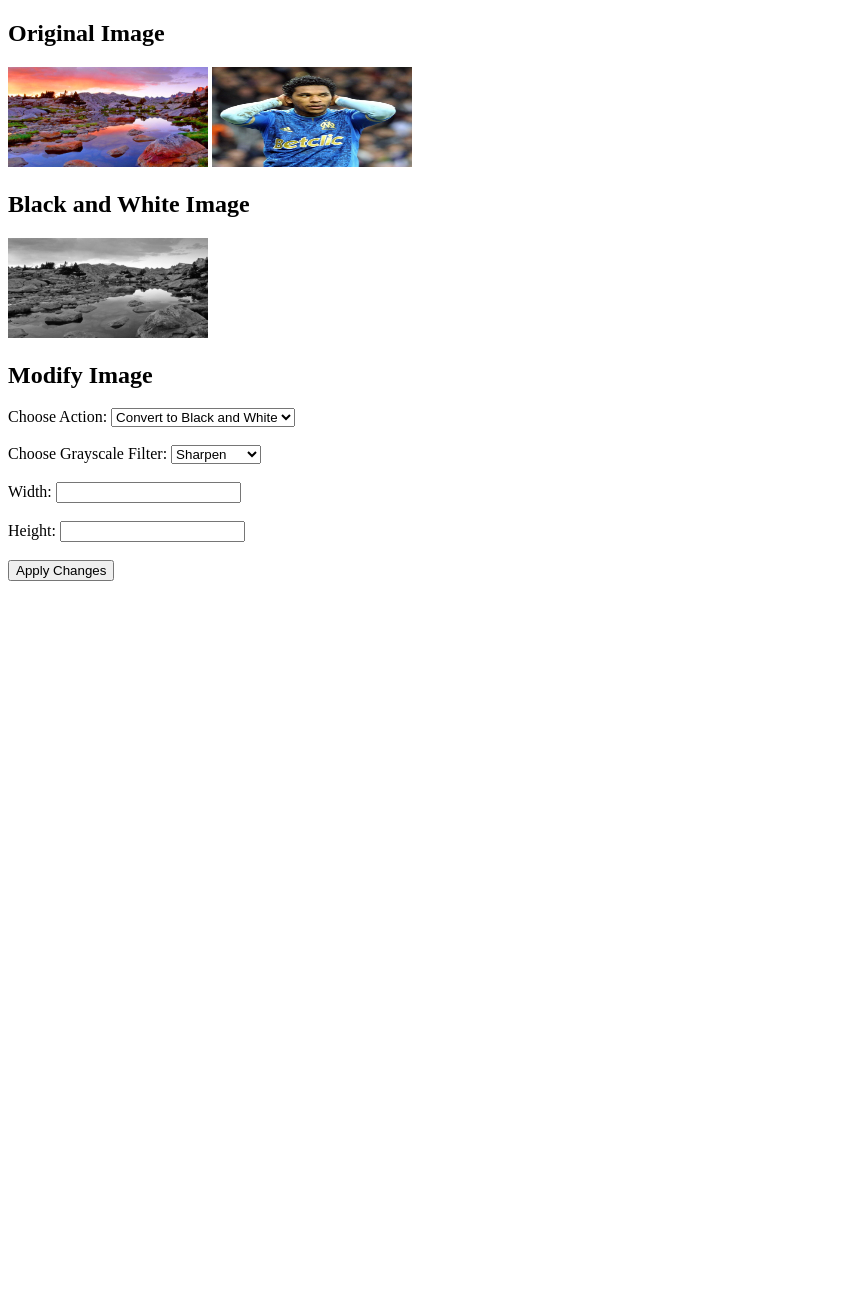
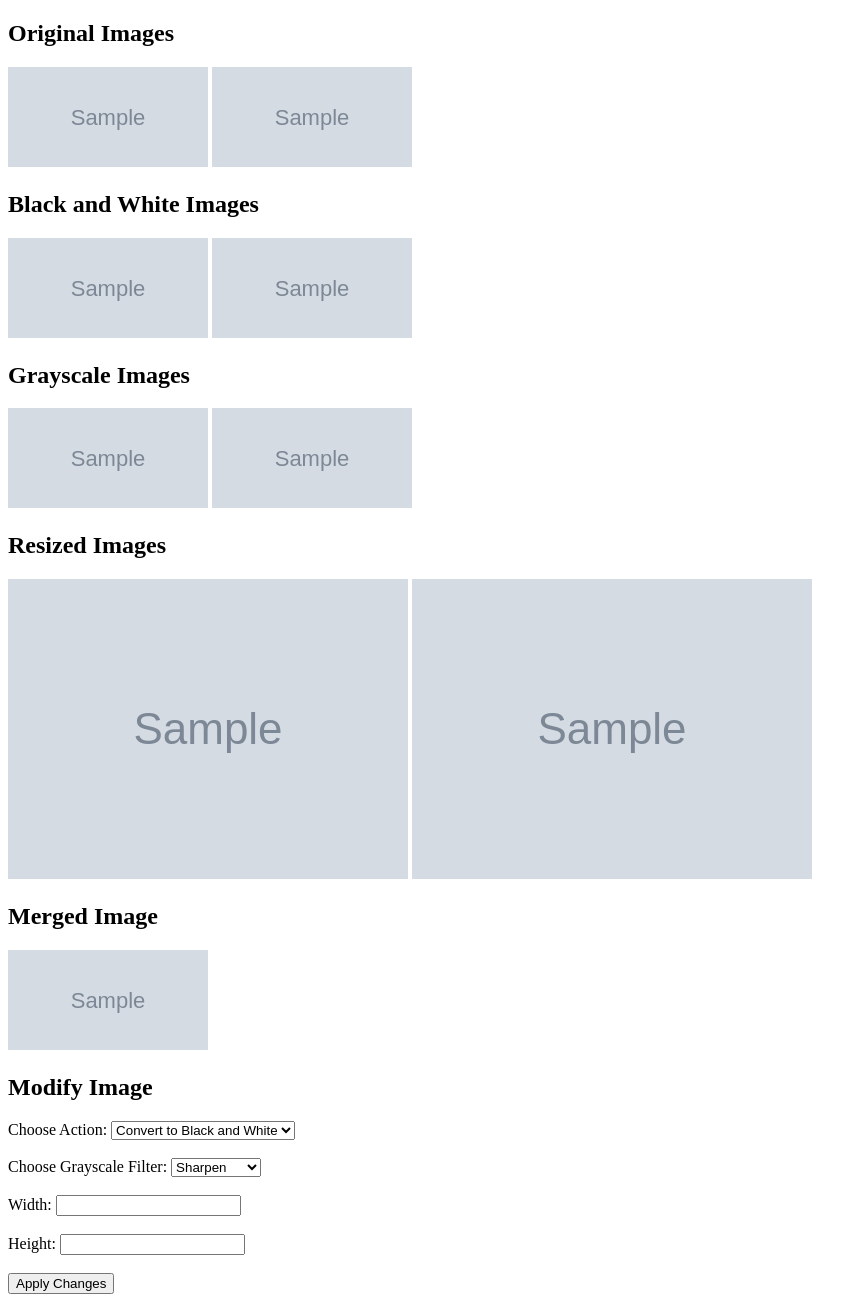
Before and after one commit to Hugo-P3663/ProjetImg_Mazingue_Pradier_WEB2, a Django app: page /process_image/1/ in a window 1280 px wide. Shown: the whole page, without its empty margins (0-867 px from the left). Before the commit the page ends 581 px from the top, so only its background shows below. Run offline with Django 5.2, Linux system fonts and the light colour scheme; data comes from the database, SQL or seed files in the repository; tables that the repository leaves empty hold one stand-in row (values such as "Sample post"); grey boxes marked "Sample" are stand-in pictures.

Commit message:
ajout des fonctionnalités pour deux images

```diff
--- a/projet_img/mm_hp/models.py
+++ b/projet_img/mm_hp/models.py
@@ -3,7 +3,10 @@
 class ImageModel(models.Model):
     original_image1 = models.ImageField(upload_to='original/')
     original_image2 = models.ImageField(upload_to='original/')
-    black_and_white_image = models.ImageField(upload_to='blackAndWhite/', blank=True, null=True)
-    resized_image = models.ImageField(upload_to='resize/', blank=True, null=True)
-    grayscale_image = models.ImageField(upload_to='grayscale/', blank=True, null=True)
+    black_and_white_image1 = models.ImageField(upload_to='blackAndWhite/', blank=True, null=True)
+    black_and_white_image2 = models.ImageField(upload_to='blackAndWhite/', blank=True, null=True)
+    resized_image1 = models.ImageField(upload_to='resized/', blank=True, null=True)
+    resized_image2 = models.ImageField(upload_to='resized/', blank=True, null=True)
+    grayscale_image1 = models.ImageField(upload_to='grayscale/', blank=True, null=True)
+    grayscale_image2 = models.ImageField(upload_to='grayscale/', blank=True, null=True)
     merged_image = models.ImageField(upload_to='merged/', blank=True, null=True)
--- a/projet_img/mm_hp/templates/process_image.html
+++ b/projet_img/mm_hp/templates/process_image.html
@@ -7,46 +7,60 @@
   </head>
   <body>
     <!-- Affichage des images importées -->
-    <h2>Original Image</h2>
+    <h2>Original Images</h2>
     <img
       src="{{ image.original_image1.url }}"
-      alt="Original Image"
+      alt="Original Image 1"
       width="200"
       height="100"
     />
     <img
       src="{{ image.original_image2.url }}"
-      alt="Original Image"
+      alt="Original Image 2"
       width="200"
       height="100"
     />
 
-    <!-- Affichage de l'image en nuances de gris -->
-    {% if image.grayscale_image %}
-    <h2>Grayscale Image</h2>
+    <!-- Affichage des images en noir et blanc -->
+    {% if image.black_and_white_image1 %}
+    <h2>Black and White Images</h2>
     <img
-      src="{{ image.grayscale_image.url }}"
-      alt="Grayscale Image"
+      src="{{ image.black_and_white_image1.url }}"
+      alt="Black and White Image 1"
+      width="200"
+      height="100"
+    />
+    <img
+      src="{{ image.black_and_white_image2.url }}"
+      alt="Black and White Image 2"
       width="200"
       height="100"
     />
     {% endif %}
 
-    <!-- Affichage de l'image modifiée en noir et blanc -->
-    {% if image.black_and_white_image %}
-    <h2>Black and White Image</h2>
+    <!-- Affichage de l'image en nuances de gris -->
+    {% if image.grayscale_image1 %}
+    <h2>Grayscale Images</h2>
     <img
-      src="{{ image.black_and_white_image.url }}"
-      alt="Black and White Image"
+      src="{{ image.grayscale_image1.url }}"
+      alt="Grayscale Image 1"
+      width="200"
+      height="100"
+    />
+    <img
+      src="{{ image.grayscale_image2.url }}"
+      alt="Grayscale Image 2"
       width="200"
       height="100"
     />
     {% endif %}
 
     <!-- Affichage de l'image redimensionnée -->
-    {% if image.resized_image %}
-    <h2>Resized Image</h2>
-    <img src="{{ image.resized_image.url }}" alt="Resized Image" />
+    {% if image.resized_image1 %}
+    <h2>Resized Images</h2>
+    <img src="{{ image.resized_image1.url }}" alt="Resized Image 1" />
+    {% endif %} {% if image.resized_image2 %}
+    <img src="{{ image.resized_image2.url }}" alt="Resized Image 2" />
     {% endif %}
 
     <!-- Affichage de l'image fusionnée -->
--- a/projet_img/mm_hp/views.py
+++ b/projet_img/mm_hp/views.py
@@ -38,78 +38,126 @@
         elif action == 'merge':
             merge_images(image)
 
+        # Rafraîchir les données de l'objet image depuis la base de données après les modifications
         image.refresh_from_db()
 
+    # Envoyer le contexte mis à jour au template
     return render(request, 'process_image.html', {'image': image, 'form': ImageForm()})
 
+
 def apply_black_and_white(image_obj):
-    with open(image_obj.original_image1.path, 'rb') as f:
-        original_image1 = Image.open(f)
-        black_and_white_image = original_image1.convert('L')
+    with open(image_obj.original_image1.path, 'rb') as f1, open(image_obj.original_image2.path, 'rb') as f2:
+        original_image1 = Image.open(f1)
+        original_image2 = Image.open(f2)
 
-        # Construire le chemin de destination pour l'image en noir et blanc
+        # Convertir les deux images en noir et blanc
+        black_and_white_image1 = original_image1.convert('L')
+        black_and_white_image2 = original_image2.convert('L')
+
+        # Construire le chemin de destination pour les images en noir et blanc
         destination_dir = os.path.join(settings.MEDIA_ROOT, 'bw')
         os.makedirs(destination_dir, exist_ok=True)
 
-        # Extraire le nom du fichier original
-        original_image_name = os.path.basename(image_obj.original_image1.name)
+        # Extraire le nom du fichier original pour les deux images
+        original_image1_name = os.path.basename(image_obj.original_image1.name)
+        original_image2_name = os.path.basename(image_obj.original_image2.name)
 
-        # Construire le chemin complet du fichier en noir et blanc
-        black_and_white_image_path = os.path.join(destination_dir, 'bw_' + original_image_name)
+        # Construire les chemins complets pour les images en noir et blanc
+        black_and_white_image1_path = os.path.join(destination_dir, 'bw_' + original_image1_name)
+        black_and_white_image2_path = os.path.join(destination_dir, 'bw_' + original_image2_name)
 
-        # Enregistrer l'image en noir et blanc
-        black_and_white_image.save(black_and_white_image_path)
+        # Enregistrer les images en noir et blanc
+        black_and_white_image1.save(black_and_white_image1_path)
+        black_and_white_image2.save(black_and_white_image2_path)
 
-        # Enregistrer le chemin de l'image en noir et blanc dans le modèle
-        image_obj.black_and_white_image = 'bw/bw_' + original_image_name
+        # Enregistrer les chemins des images en noir et blanc dans le modèle
+        image_obj.black_and_white_image1 = 'bw/bw_' + original_image1_name
+        image_obj.black_and_white_image2 = 'bw/bw_' + original_image2_name
+        image_obj.save()
+
+def apply_resize(image_obj, width, height):
+    with open(image_obj.original_image1.path, 'rb') as f1, open(image_obj.original_image2.path, 'rb') as f2:
+        original_image1 = Image.open(f1)
+        original_image2 = Image.open(f2)
+
+        # Redimensionner les deux images
+        resized_image1 = original_image1.resize((width, height))
+        resized_image2 = original_image2.resize((width, height))
+
+        # Construire le chemin de destination pour les images redimensionnées
+        destination_dir = os.path.join(settings.MEDIA_ROOT, 'resized')
+        os.makedirs(destination_dir, exist_ok=True)
+
+        # Extraire le nom du fichier original pour les deux images
+        original_image1_name = os.path.basename(image_obj.original_image1.name)
+        original_image2_name = os.path.basename(image_obj.original_image2.name)
+
+        # Construire les chemins complets pour les images redimensionnées
+        resized_image1_path = os.path.join(destination_dir, 'resized_' + original_image1_name)
+        resized_image2_path = os.path.join(destination_dir, 'resized_' + original_image2_name)
+
+        # Enregistrer les images redimensionnées
+        resized_image1.save(resized_image1_path)
+        resized_image2.save(resized_image2_path)
+
+        # Enregistrer les chemins des images redimensionnées dans le modèle
+        image_obj.resized_image1 = 'resized/' + os.path.basename(resized_image1_path)
+        image_obj.resized_image2 = 'resized/' + os.path.basename(resized_image2_path)
         image_obj.save()
 
 
-def apply_resize(image, width, height):
-    img = Image.open(image.original_image1.path)
-    resized_image = img.resize((width, height))
+def apply_grayscale_filter(image_obj, filter_type):
+    with open(image_obj.original_image1.path, 'rb') as f1, open(image_obj.original_image2.path, 'rb') as f2:
+        original_image1 = Image.open(f1)
+        original_image2 = Image.open(f2)
 
-    # Construire le chemin de destination pour l'image redimensionnée
-    destination_dir = os.path.join(settings.MEDIA_ROOT, 'resized')
-    os.makedirs(destination_dir, exist_ok=True)
+        # Appliquer un filtre de couleur à l'image
+        if filter_type == 'BLUR':
+            grayscale_image1 = original_image1.filter(ImageFilter.BLUR)
+            grayscale_image2 = original_image2.filter(ImageFilter.BLUR)
+        elif filter_type == 'CONTOUR':
+            grayscale_image1 = original_image1.filter(ImageFilter.CONTOUR)
+            grayscale_image2 = original_image2.filter(ImageFilter.CONTOUR)
+        elif filter_type == 'DETAIL':
+            grayscale_image1 = original_image1.filter(ImageFilter.DETAIL)
+            grayscale_image2 = original_image2.filter(ImageFilter.DETAIL)
+        elif filter_type == 'EDGE_ENHANCE':
+            grayscale_image1 = original_image1.filter(ImageFilter.EDGE_ENHANCE)
+            grayscale_image2 = original_image2.filter(ImageFilter.EDGE_ENHANCE)
+        elif filter_type == 'EMBOSS':
+            grayscale_image1 = original_image1.filter(ImageFilter.EMBOSS)
+            grayscale_image2 = original_image2.filter(ImageFilter.EMBOSS)
+        elif filter_type == 'FIND_EDGES':
+            grayscale_image1 = original_image1.filter(ImageFilter.FIND_EDGES)
+            grayscale_image2 = original_image2.filter(ImageFilter.FIND_EDGES)
+        elif filter_type == 'SHARPEN':
+            grayscale_image1 = original_image1.filter(ImageFilter.SHARPEN)
+            grayscale_image2 = original_image2.filter(ImageFilter.SHARPEN)
+        else:
+            grayscale_image1 = original_image1
+            grayscale_image2 = original_image2
 
-    # Extraire le nom du fichier original
-    original_image_name = os.path.basename(image.original_image1.name)
-
-    # Construire le chemin complet du fichier redimensionné
-    resized_image_path = os.path.join(destination_dir, 'resized_' + original_image_name)
-
-    # Enregistrer l'image redimensionnée
-    resized_image.save(resized_image_path)
-
-    # Enregistrer le chemin de l'image redimensionnée dans le modèle
-    image.resized_image = 'resized/resized_' + original_image_name
-    image.save()
-
-def apply_grayscale_filter(image_obj, filter_type):
-    with open(image_obj.original_image1.path, 'rb') as f:
-        original_image1 = Image.open(f)
-        grayscale_image = nuance_de_gris(original_image1, ImageFilter.SHARPEN)
-
-        # Construire le chemin de destination pour l'image en nuances de gris
+        # Construire le chemin de destination pour les images en niveaux de gris
         destination_dir = os.path.join(settings.MEDIA_ROOT, 'grayscale')
         os.makedirs(destination_dir, exist_ok=True)
 
-        # Extraire le nom du fichier original
-        original_image_name = os.path.basename(image_obj.original_image1.name)
+        # Extraire le nom du fichier original pour les deux images
+        original_image1_name = os.path.basename(image_obj.original_image1.name)
+        original_image2_name = os.path.basename(image_obj.original_image2.name)
 
-        # Construire le chemin complet du fichier en nuances de gris
-        grayscale_image_path = os.path.join(destination_dir, 'grayscale_' + original_image_name)
+        # Construire les chemins complets pour les images en niveaux de gris
+        grayscale_image1_path = os.path.join(destination_dir, 'grayscale_' + original_image1_name)
 
-        # Enregistrer l'image en nuances de gris
-        grayscale_image.save(grayscale_image_path)
+        grayscale_image2_path = os.path.join(destination_dir, 'grayscale_' + original_image2_name)
 
-        # Enregistrer le chemin de l'image en nuances de gris dans le modèle
-        image_obj.grayscale_image = 'grayscale/grayscale_' + original_image_name
+        # Enregistrer les images en niveaux de gris
+        grayscale_image1.save(grayscale_image1_path)
+        grayscale_image2.save(grayscale_image2_path)
+
+        # Enregistrer les chemins des images en niveaux de gris dans le modèle
+        image_obj.grayscale_image1 = 'grayscale/grayscale_' + original_image1_name
+        image_obj.grayscale_image2 = 'grayscale/grayscale_' + original_image2_name
         image_obj.save()
-
-def nuance_de_gris(image, filtre):
-    return image.convert("L", palette=Image.ADAPTIVE, colors=256).filter(filtre)
 
 def merge_images(image_obj):
     with open(image_obj.original_image1.path, 'rb') as f1, open(image_obj.original_image2.path, 'rb') as f2:
```
Also changed, not shown: projet_img/db.sqlite3, projet_img/media/bw/bw_Cool-and-Beautiful-Nature-desktop-wallpaper-image-2560X1600-1600x1200-3458915151.jpg (deleted), projet_img/media/original/3_wt8ZSwa.jpg (deleted), projet_img/media/original/Cool-and-Beautiful-Nature-desktop-wallpaper-image-2560X1600-1600x1200-3458915151.jpg (deleted), projet_img/mm_hp/migrations/0002_rename_black_and_white_image_imagemodel_black_and_white_image1_and_more.py (added), projet_img/mm_hp/migrations/0003_alter_imagemodel_resized_image1_and_more.py (added).
